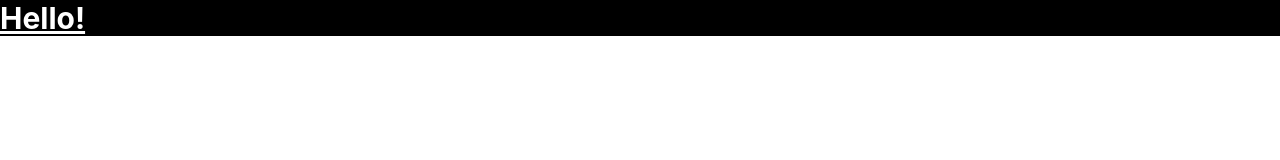
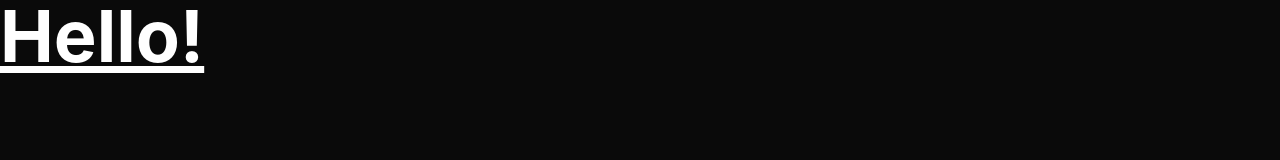
Before and after one commit to HarshitaRohra/my-project, a website built with Vite: page index.html in a window 1280 px wide. Built offline with nearby package versions, Linux system fonts and the light colour scheme.

Commit message:
Change bg colour

```diff
--- a/index.html
+++ b/index.html
@@ -7,8 +7,8 @@
     <title>t2 class</title>
     <link rel="stylesheet" href="src/style.css">
   </head>
-  <body>
-    <h1 class="bg-black text-3xl font-bold underline text-white">
+  <body class=" bg-neutral-950">
+    <h1 class=" text-7xl font-bold underline text-white">
       Hello!
     </h1>
   </body>
```
